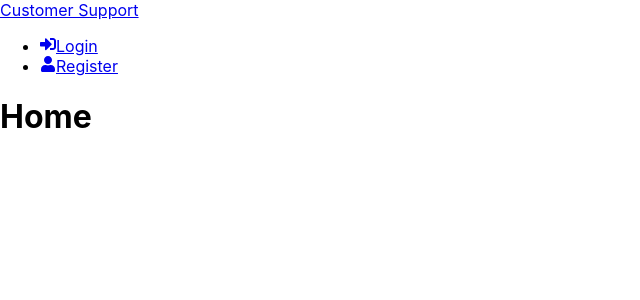
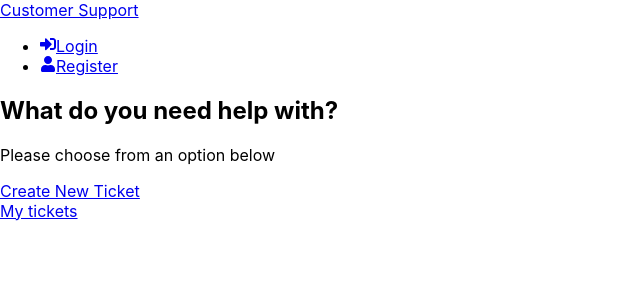
Before and after one commit to VentsiGeorgiev/Support-Ticket-App, a React (Create React App) app in the folder client/: page / in a window 1280 px wide. Shown: the top 300 px of the page, without its empty margins (0-640 px from the left). Built offline with nearby package versions, Linux system fonts and the light colour scheme; the HTML template or start-up script is replaced by a standard one.

Commit message:
Add Home page

```diff
--- a/client/src/pages/Home.js
+++ b/client/src/pages/Home.js
@@ -1,5 +1,23 @@
+import { Link } from 'react-router-dom';
+
 function Home() {
-    return <h1>Home</h1>;
+    return (
+        <>
+            <section>
+                <h1>What do you need help with?</h1>
+                <p>Please choose from an option below</p>
+            </section>
+            <section>
+                <div>
+                    <Link to='/new-ticket'>Create New Ticket</Link>
+                </div>
+                <div>
+                    <Link to='/tickets'>My tickets</Link>
+                </div>
+            </section>
+
+        </>
+    );
 }
 
 export default Home;
```
